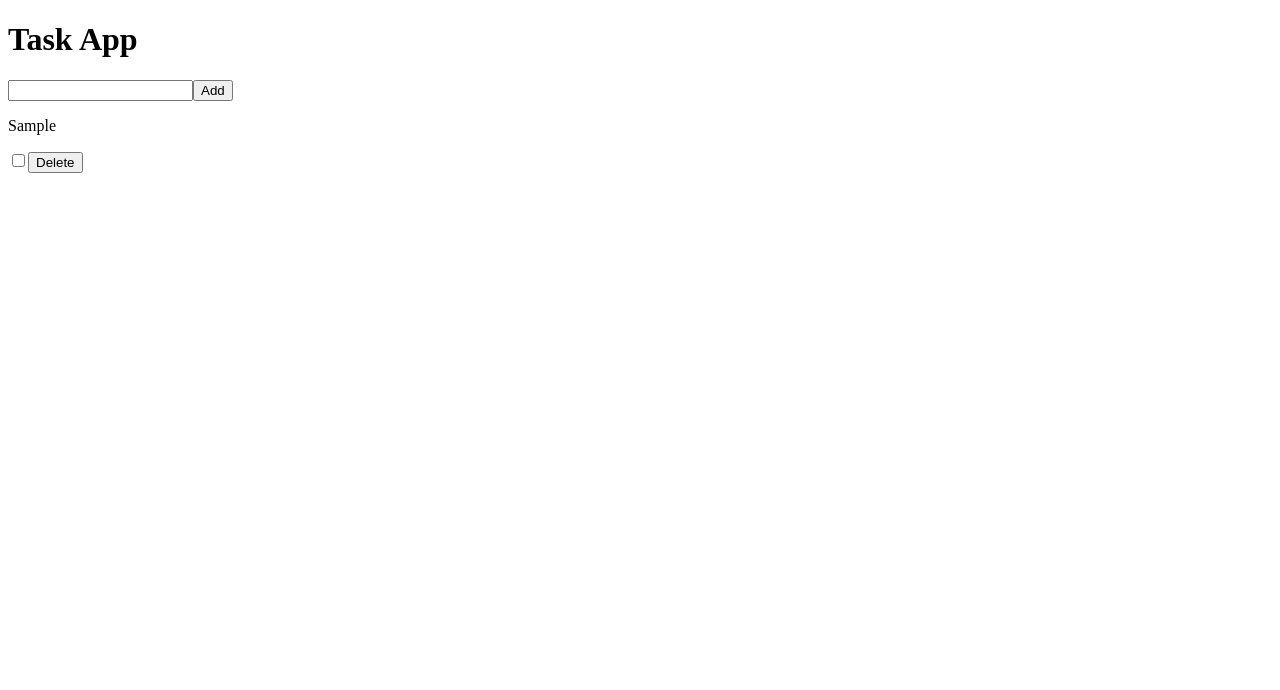
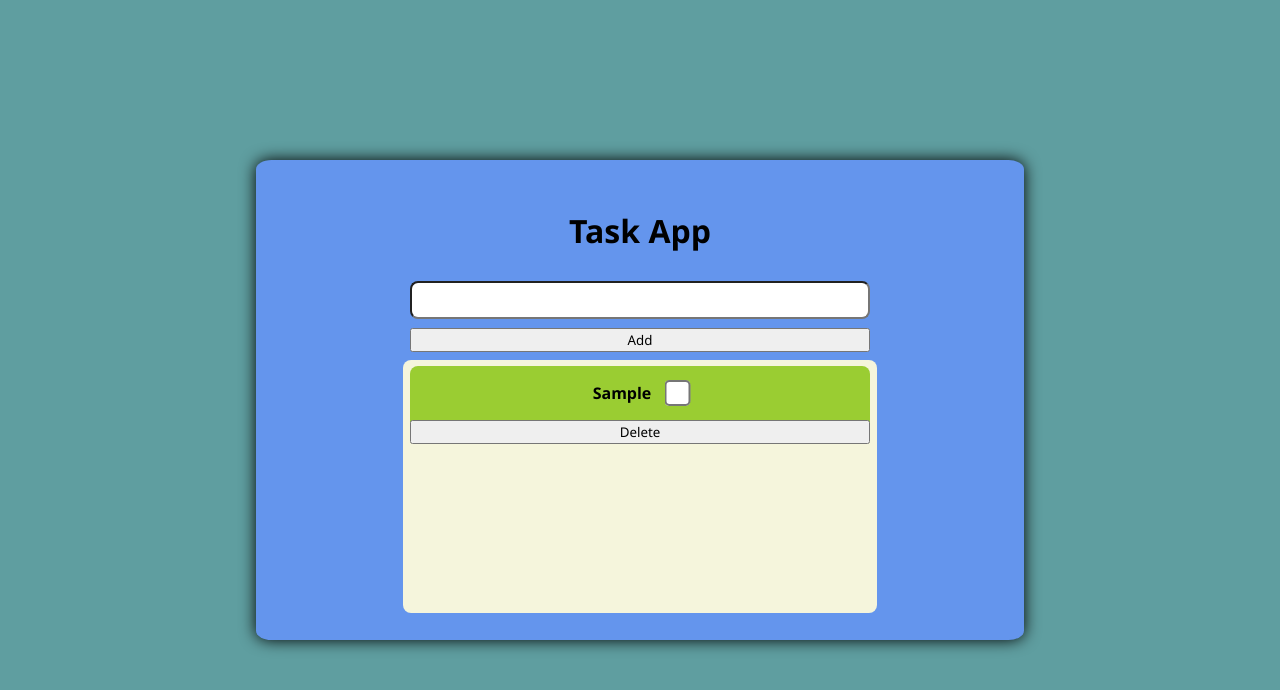
Before and after one commit to JoaoLuixz/task-app, a Vue app: page / in a window 1280 px wide. Both pictures are taken after typing "Sample" into the empty fields and a click on the button "Add". Shown: the top 690 px of the page. Built offline with nearby package versions, Linux system fonts and the light colour scheme; the HTML template or start-up script is replaced by a standard one.

Commit message:
style: improve page style

```diff
--- a/src/App.vue
+++ b/src/App.vue
@@ -1,10 +1,12 @@
 <script setup lang="ts">
-import { ref } from 'vue'
+import { ref, computed } from 'vue'
 import type { Task } from './types'
 import TaskForm from './components/TaskForm.vue'
 import TaskList from './components/TaskList.vue'
 
 const tasks = ref<Task[]>([])
+
+const hasTasks = computed(() => tasks.value.length > 0)
 
 function addTask(newTaskContent: string) {
   const newTask: Task = { id: crypto.randomUUID(), content: newTaskContent, isDone: false }
@@ -22,9 +24,64 @@ function deleteTask(taskId: string) {
 </script>
 
 <template>
-  <h1>Task App</h1>
-  <TaskForm @addTask="addTask" />
-  <TaskList :tasks @toggleTask="toggleTask" @deleteTask="deleteTask" />
+  <main>
+    <div class="card">
+      <div>
+        <h1>Task App</h1>
+        <TaskForm @addTask="addTask" />
+        <div
+          class="task-list-container"
+          :class="{ 'justify-center': !hasTasks, ' justify-start': hasTasks }"
+        >
+          <TaskList :tasks @toggleTask="toggleTask" @deleteTask="deleteTask" />
+          <span v-if="tasks.length === 0">No tasks</span>
+        </div>
+      </div>
+    </div>
+  </main>
 </template>
 
-<style scoped></style>
+<style scoped>
+.justify-center {
+  justify-content: center;
+}
+
+.justify-start {
+  justify-content: start;
+}
+main {
+  display: flex;
+  flex-direction: column;
+  align-items: center;
+  justify-content: center;
+  height: 100vh;
+  background-color: cadetblue;
+
+  div {
+    display: flex;
+    flex-direction: column;
+    align-items: center;
+    width: 60%;
+    height: 100%;
+    justify-content: center;
+    gap: 0.5rem;
+  }
+}
+
+.task-list-container {
+  background-color: beige;
+  width: 100%;
+  height: 50%;
+  padding: 0.4rem;
+  border-radius: 0.5rem;
+  overflow: auto;
+}
+
+.card {
+  width: 60%;
+  height: 60%;
+  background-color: cornflowerblue;
+  border-radius: 2%;
+  box-shadow: 0 0 1rem;
+}
+</style>
--- /dev/null
+++ b/src/assets/gobal.css
@@ -0,0 +1,7 @@
+body {
+  margin: 0;
+}
+
+* {
+  font-family: 'Segoe UI', Tahoma, Geneva, Verdana, sans-serif;
+}
--- a/src/components/TaskForm.vue
+++ b/src/components/TaskForm.vue
@@ -17,3 +17,18 @@ function addTask() {
     <button>Add</button>
   </form>
 </template>
+
+<style scoped>
+form {
+  display: flex;
+  flex-direction: column;
+  width: 100%;
+  gap: 0.55rem;
+
+  input {
+    height: 2rem;
+    text-align: center;
+    border-radius: 0.5rem;
+  }
+}
+</style>
--- a/src/components/TaskList.vue
+++ b/src/components/TaskList.vue
@@ -14,9 +14,46 @@ function handleTaskDeletion(taskId: string) {
 </script>
 
 <template>
-  <div v-for="task in tasks" :key="task.id">
-    <p>{{ task.content }}</p>
-    <input type="checkbox" @click="handleTaskToggle(task.id)" :checked="task.isDone" />
+  <div class="task-container" v-for="task in tasks" :key="task.id">
+    <div class="task-content-container">
+      <p :class="{ done: task.isDone }">{{ task.content }}</p>
+      <input type="checkbox" @click="handleTaskToggle(task.id)" :checked="task.isDone" />
+    </div>
     <button @click="handleTaskDeletion(task.id)">Delete</button>
   </div>
 </template>
+
+<style scoped>
+.done {
+  text-decoration: line-through;
+}
+
+.task-container {
+  display: flex;
+  flex-direction: column;
+  width: 100%;
+  background-color: yellowgreen;
+  border-radius: 0.5rem;
+
+  button {
+    flex-grow: 1;
+  }
+}
+
+.task-content-container {
+  display: flex;
+  gap: 1rem;
+  justify-content: center;
+
+  p {
+    font-weight: bold;
+  }
+
+  input {
+    border-radius: 50%;
+    background-color: black;
+    transform: scale(2);
+    float: right;
+  }
+}
+</style>
--- a/src/main.ts
+++ b/src/main.ts
@@ -1,4 +1,5 @@
 import { createApp } from 'vue'
+import '@/assets/gobal.css'
 import App from './App.vue'
 
 createApp(App).mount('#app')
```
